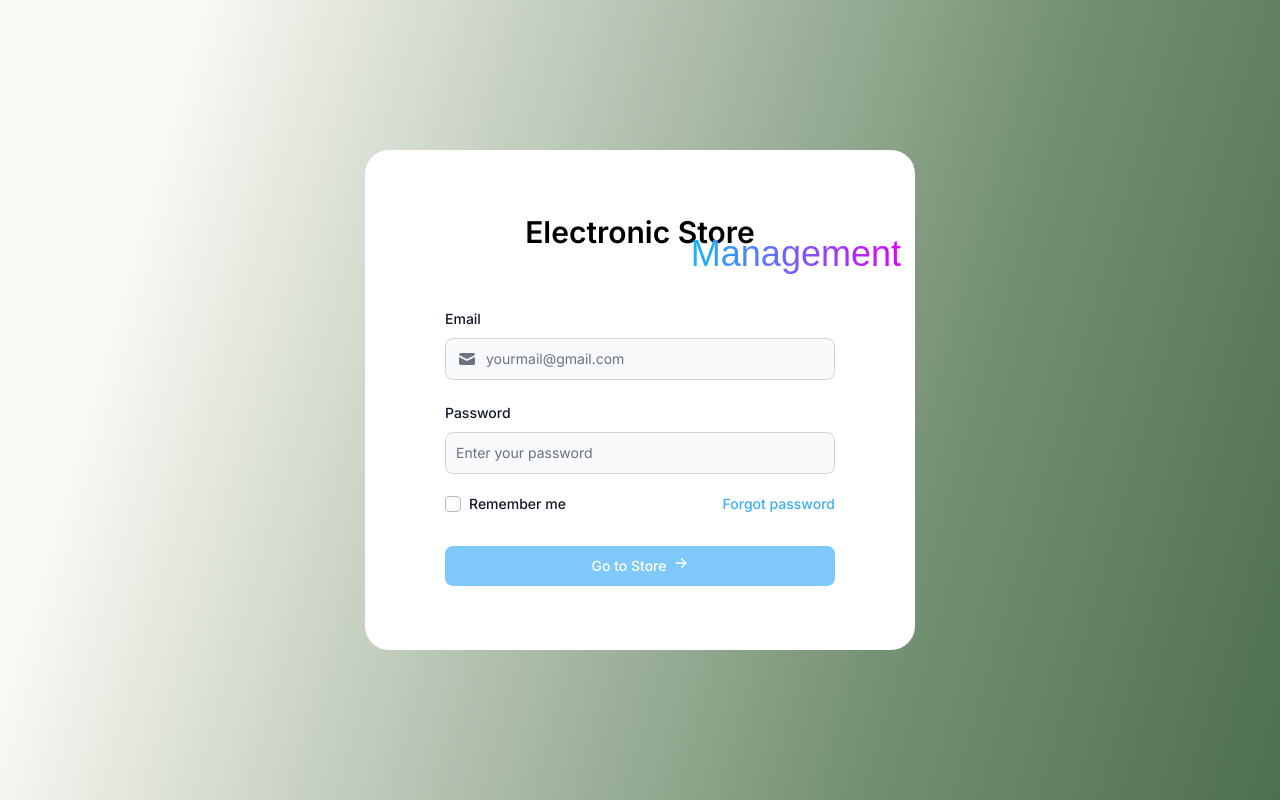
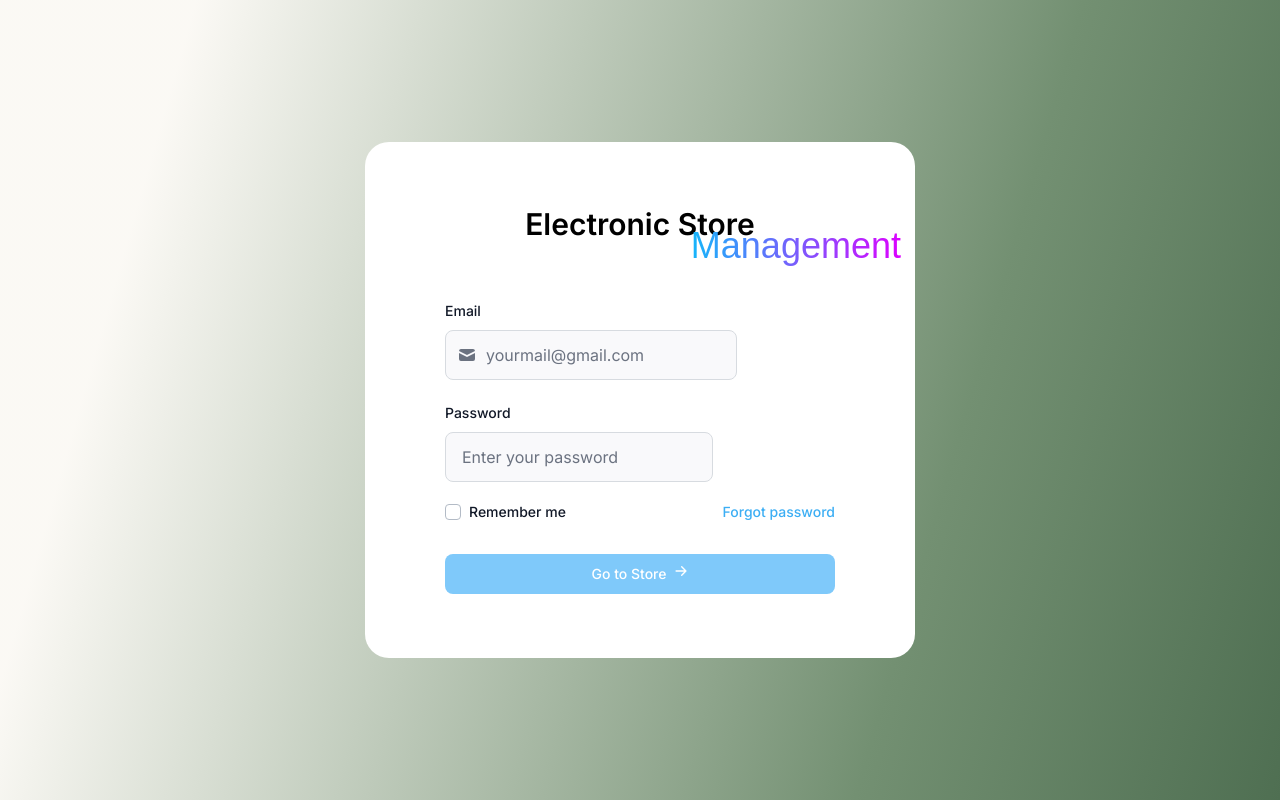
Before and after one commit to Electronics-Store-Management/ESMS-frontend, a Next.js app: page /signin in a window 1280 px wide. Built offline with nearby package versions, Linux system fonts and the light colour scheme; a web font is replaced by a local one.

Commit message:
update theme of custom components

```diff
--- a/src/components/Button/Button.tsx
+++ b/src/components/Button/Button.tsx
@@ -50,8 +50,7 @@
                 "bg-transparent hover:bg-primary-50 focus:ring-primary-100 text-primary-600",
             secondary:
                 "bg-transparent hover:bg-secondary-50 focus:ring-secondary-100 text-secondary-900",
-      error:
-        "bg-transparent hover:bg-red-50 focus:ring-error-100 text-color-error",
+            error: "bg-transparent hover:bg-red-50 focus:ring-error-100 text-color-error",
         },
     };
 };
--- a/src/components/Checkbox/CheckBox.tsx
+++ b/src/components/Checkbox/CheckBox.tsx
@@ -26,7 +26,7 @@
 
 const theme: CustomFlowbiteTheme["checkbox"] = {
     root: {
-		base: "h-4 w-4 rounded focus:ring-2 border border-secondary-300 bg-white",
+        base: "h-4 w-4 rounded focus:ring-2 border border-secondary-300 bg-white focus:ring-0 focus:ring-offset-0",
         color: {
             default: "focus:ring-primary-400 text-primary-400",
         },
--- a/src/components/Input/TextInput.tsx
+++ b/src/components/Input/TextInput.tsx
@@ -1,6 +1,10 @@
 "use client";
 
-import { Label, TextInput as _TextInput } from "flowbite-react";
+import {
+    CustomFlowbiteTheme,
+    Label,
+    TextInput as _TextInput,
+} from "flowbite-react";
 import React, { ForwardedRef } from "react";
 import { HTMLInputTypeAttribute } from "react";
 
@@ -8,13 +12,16 @@
     {
         title,
         icon,
+        rightIcon,
         type = "text",
         placeholder = "",
         className = "",
         error = false,
+        sizing = "md",
+        onRightIconClick,
         ...props
     }: PropTypes,
-	ref: ForwardedRef<HTMLInputElement>
+    ref: ForwardedRef<HTMLInputElement>,
 ) {
     return (
         <div className={className}>
@@ -22,11 +29,14 @@
                 <Label htmlFor={title} value={title} />
             </div>
             <_TextInput
+                theme={theme}
                 ref={ref}
                 id={title}
                 type={type}
                 icon={icon}
+                rightIcon={rightIcon}
                 placeholder={placeholder}
+                sizing={sizing}
                 {...props}
                 color={error ? "failure" : undefined}
                 required
@@ -35,10 +45,34 @@
     );
 });
 
+const theme: CustomFlowbiteTheme["textInput"] = {
+    field: {
+        input: {
+            base: "!bg-secondary-25 !border-secondary-200 focus:!border-primary-400 focus:!ring-0",
+            sizes: {
+                sm: "!py-2 !px-4",
+                md: "!py-3 !px-4",
+                lg: "!py-3 !px-4",
+            },
+            withIcon: {
+                off: "",
+                on: "!pl-10",
+            },
+            withRightIcon: {
+                off: "",
+                on: "!pr-10",
+            },
+        },
+    },
+};
+
 type PropTypes = {
     title: string;
     type?: HTMLInputTypeAttribute;
     icon?: any;
+    rightIcon?: any;
     placeholder?: string;
     error?: boolean;
+    onRightIconClick?: () => void;
+    sizing?: "sm" | "md" | "lg";
 } & React.ComponentPropsWithRef<"input">;
--- a/src/themes/globals.css
+++ b/src/themes/globals.css
@@ -2,6 +2,8 @@
 @tailwind components;
 @tailwind utilities;
 
-body {
-
+@layer utilities {
+    button:focus {
+        @apply !outline-0;
+    }
 }
--- a/tailwind.config.ts
+++ b/tailwind.config.ts
@@ -23,7 +23,10 @@
                 ),
                 secondary: generateColor(
                     "secondary",
-                    [50, 100, 200, 300, 400, 500, 600, 700, 800, 900, 950],
+                    [
+                        25, 50, 75, 100, 200, 300, 400, 500, 600, 700, 800, 900,
+                        950,
+                    ],
                 ),
                 red: generateColor(
                     "red",
```
Also changed, not shown: 1 other file (tests, documents, lock files or other folders). Lines whose indentation alone changed are shown as unchanged.
